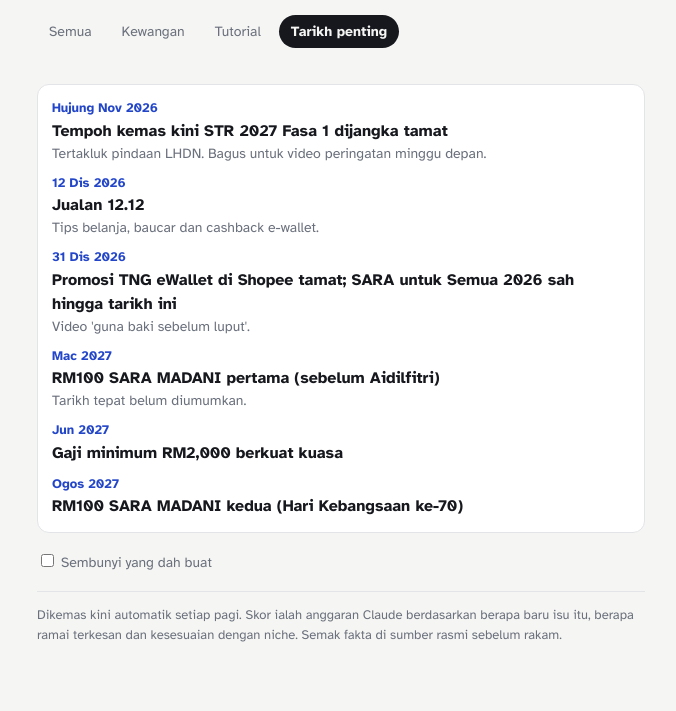
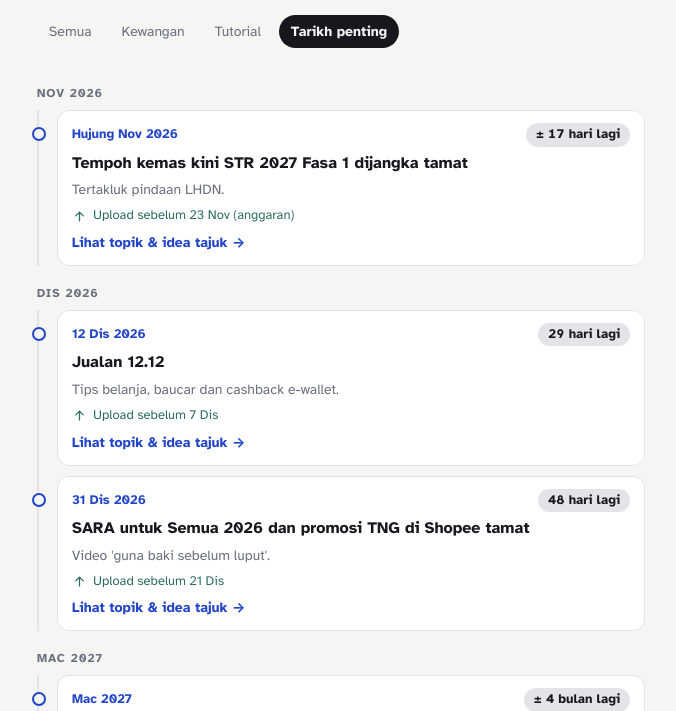
Before and after one commit to Imrnwfi/radar-trending, a plain HTML site: page index.html in a window 1280 px wide. Both pictures are taken after a click on the button "Tarikh penting". Shown: the part 89-800 px from the top of the page, without its empty margins (299-975 px from the left). Drawn offline with nearby package versions, Linux system fonts and the light colour scheme.

Commit message:
Tarikh penting jadi timeline dengan kiraan hari dan cadangan tarikh upload
Co-Authored-By: Claude Opus 5.5 <noreply@anthropic.com>
Claude-Session: https://claude.ai/code/session_016wVdpLdFUfqaMMHpkmqGp4

```diff
--- a/data.json
+++ b/data.json
@@ -387,30 +387,52 @@
  "upcoming": [
   {
    "date": "Hujung Nov 2026",
+   "when": "2026-11-30",
+   "approx": true,
+   "lead": 7,
+   "topic": "str-2027-kemas-kini",
    "label": "Tempoh kemas kini STR 2027 Fasa 1 dijangka tamat",
-   "note": "Tertakluk pindaan LHDN. Bagus untuk video peringatan minggu depan."
+   "note": "Tertakluk pindaan LHDN."
   },
   {
    "date": "12 Dis 2026",
+   "when": "2026-12-12",
+   "lead": 5,
+   "topic": "tng-bayar-shopee",
    "label": "Jualan 12.12",
    "note": "Tips belanja, baucar dan cashback e-wallet."
   },
   {
    "date": "31 Dis 2026",
-   "label": "Promosi TNG eWallet di Shopee tamat; SARA untuk Semua 2026 sah hingga tarikh ini",
+   "when": "2026-12-31",
+   "lead": 10,
+   "topic": "sara-madani-2027",
+   "label": "SARA untuk Semua 2026 dan promosi TNG di Shopee tamat",
    "note": "Video 'guna baki sebelum luput'."
   },
   {
    "date": "Mac 2027",
+   "when": "2027-03-01",
+   "approx": true,
+   "lead": 14,
+   "topic": "sara-madani-2027",
    "label": "RM100 SARA MADANI pertama (sebelum Aidilfitri)",
    "note": "Tarikh tepat belum diumumkan."
   },
   {
    "date": "Jun 2027",
+   "when": "2027-06-01",
+   "approx": true,
+   "lead": 14,
+   "topic": "gaji-minimum-2000",
    "label": "Gaji minimum RM2,000 berkuat kuasa"
   },
   {
    "date": "Ogos 2027",
+   "when": "2027-08-31",
+   "approx": true,
+   "lead": 14,
+   "topic": "sara-madani-2027",
    "label": "RM100 SARA MADANI kedua (Hari Kebangsaan ke-70)"
   }
  ]
--- a/index.html
+++ b/index.html
@@ -75,9 +75,23 @@ h1{font-family:var(--display);font-weight:700;font-size:30px;line-height:1.1;mar
 .more{display:flex;justify-content:space-between;align-items:center;gap:8px;flex-wrap:wrap;font-size:14px;color:var(--muted)}
 select{font:inherit;font-size:14px;background:var(--panel);color:var(--ink);border:1px solid var(--line);border-radius:8px;padding:4px 8px}
 .banner{font-size:14px;color:var(--rise)}
-.cal{list-style:none;margin:0;padding:0;display:flex;flex-direction:column;gap:10px}
-.cal .d{font-size:13px;font-weight:700;color:var(--accent)}
-.cal .n{font-size:14px;color:var(--muted)}
+.tl{display:flex;flex-direction:column;gap:18px}
+.mon{font-size:12px;font-weight:700;letter-spacing:.08em;color:var(--muted);margin:0 0 8px}
+.ev{list-style:none;margin:0;padding:0 0 0 18px;border-left:2px solid var(--line);display:flex;flex-direction:column;gap:10px}
+.ev li{position:relative;background:var(--panel);border:1px solid var(--line);border-radius:12px;padding:12px 14px;display:flex;flex-direction:column;gap:6px}
+.ev li::before{content:"";position:absolute;left:-26px;top:16px;width:10px;height:10px;border-radius:50%;background:var(--paper);border:2px solid var(--accent)}
+.ev li.soon{border-color:var(--hot)} .ev li.soon::before{border-color:var(--hot);background:var(--hot)}
+.ev li.past{opacity:.5}
+.evtop{display:flex;justify-content:space-between;gap:8px;align-items:baseline;flex-wrap:wrap}
+.evd{font-size:13px;font-weight:700;color:var(--accent)}
+.cd{font-size:13px;font-weight:700;border-radius:999px;padding:2px 10px;background:var(--line);color:var(--ink);font-variant-numeric:tabular-nums}
+.soon .cd{background:var(--hot);color:#fff}
+.evl{font-weight:700;line-height:1.3}
+.evn{font-size:14px;color:var(--muted)}
+.up{font-size:13px;display:flex;align-items:center;gap:6px;color:var(--ink-k)}
+.up.late{color:var(--hot);font-weight:700}
+.up svg{width:15px;height:15px}
+.go{align-self:flex-start;border:0;background:transparent;color:var(--accent);padding:0;font-size:14px;font-weight:700}
 .legend{display:flex;gap:14px;flex-wrap:wrap;font-size:13px;color:var(--muted)}
 .legend span{display:inline-flex;align-items:center;gap:6px}
 footer{font-size:13px;color:var(--muted);border-top:1px solid var(--line);padding-top:14px}
@@ -153,7 +167,7 @@ footer{font-size:13px;color:var(--muted);border-top:1px solid var(--line);paddin
     $("legend").hidden = isCal;
     if(isCal){
       const up = Array.isArray(d.upcoming) ? d.upcoming : [];
-      $("list").innerHTML = up.length ? `<div class="item" style="padding:14px"><ul class="cal">${up.map(u => `<li><div class="d">${esc(u.date)}</div><div><b>${esc(u.label)}</b></div>${u.note ? `<div class="n">${esc(u.note)}</div>` : ""}</li>`).join("")}</ul></div>` : `<div class="empty">Tiada tarikh penting buat masa ini.</div>`;
+      $("list").innerHTML = up.length ? timelineHtml(up) : `<div class="empty">Tiada tarikh penting buat masa ini.</div>`;
       return;
     }
     let list = items().filter(i => state.filter === "semua" || i.cat === state.filter);
@@ -189,6 +203,48 @@ footer{font-size:13px;color:var(--muted);border-top:1px solid var(--line);paddin
     </div>`;
   }
 
+  const BULAN = ["JAN","FEB","MAC","APR","MEI","JUN","JUL","OGO","SEP","OKT","NOV","DIS"];
+  const BLN = ["Jan","Feb","Mac","Apr","Mei","Jun","Jul","Ogo","Sep","Okt","Nov","Dis"];
+  function todayMY(){ const s = new Date().toLocaleDateString("en-CA",{timeZone:"Asia/Kuala_Lumpur"}); return new Date(s + "T00:00:00Z"); }
+  function parseD(s){ return /^\d{4}-\d{2}-\d{2}$/.test(s || "") ? new Date(s + "T00:00:00Z") : null; }
+  function days(a,b){ return Math.round((b - a) / 86400000); }
+  function cdText(n, approx){
+    if(n < 0) return "Dah lepas";
+    if(n === 0) return "Hari ini";
+    if(n === 1) return "Esok";
+    if(n < 60) return (approx ? "± " : "") + n + " hari lagi";
+    return (approx ? "± " : "") + Math.round(n / 30) + " bulan lagi";
+  }
+  const UP = '<svg viewBox="0 0 24 24" fill="none" stroke="currentColor" stroke-width="2" stroke-linecap="round" stroke-linejoin="round" aria-hidden="true"><path d="M12 19V5M6 11l6-6 6 6"/></svg>';
+  function timelineHtml(up){
+    const t = todayMY();
+    const rows = up.map(u => ({ u, w: parseD(u.when) }))
+      .filter(r => !r.w || days(t, r.w) >= -1)
+      .sort((a,b) => (a.w ? a.w.getTime() : Infinity) - (b.w ? b.w.getTime() : Infinity));
+    const groups = [];
+    rows.forEach(r => {
+      const key = r.w ? BULAN[r.w.getUTCMonth()] + " " + r.w.getUTCFullYear() : "TARIKH BELUM PASTI";
+      let g = groups[groups.length - 1]; if(!g || g.key !== key){ g = { key, rows: [] }; groups.push(g); } g.rows.push(r);
+    });
+    const topicIds = new Set(items().map(i => i.id));
+    return `<div class="tl">${groups.map(g => `<section><h2 class="mon">${esc(g.key)}</h2><ul class="ev">${g.rows.map(({u, w}) => {
+      const n = w ? days(t, w) : null;
+      const soon = n !== null && n >= 0 && n <= 7;
+      let upHtml = "";
+      if(w && n >= 0){
+        const lead = Math.max(1, Math.min(60, Number(u.lead) || 7));
+        const ub = new Date(w.getTime() - lead * 86400000), m = days(t, ub);
+        upHtml = m <= 0 ? `<div class="up late">${UP}Upload video sekarang</div>`
+          : `<div class="up">${UP}Upload sebelum ${ub.getUTCDate()} ${BLN[ub.getUTCMonth()]}${u.approx ? " (anggaran)" : ""}</div>`;
+      }
+      return `<li class="${soon ? "soon" : ""}${n !== null && n < 0 ? " past" : ""}">
+        <div class="evtop"><span class="evd">${esc(u.date)}</span>${n !== null ? `<span class="cd">${cdText(n, u.approx)}</span>` : ""}</div>
+        <div class="evl">${esc(u.label)}</div>
+        ${u.note ? `<div class="evn">${esc(u.note)}</div>` : ""}
+        ${upHtml}
+        ${u.topic && topicIds.has(u.topic) ? `<button class="go" data-goto="${esc(u.topic)}">Lihat topik &amp; idea tajuk →</button>` : ""}
+      </li>`; }).join("")}</ul></section>`).join("")}</div>`;
+  }
   function appHtml(i){
     const a = i.app; if(!a || !a.name) return "";
     const u = safeUrl(a.url); const cls = i.cat === "tutorial" ? "tutorial" : "";
@@ -226,6 +282,9 @@ Tulis pakej video dalam Bahasa Melayu. Guna hanya fakta di atas; jangan reka ang
     else if(b.dataset.toggle){ const id = b.dataset.toggle; state.open[id] = !state.open[id];
       b.setAttribute("aria-expanded", String(state.open[id])); const d = $("d-" + id); if(d) d.hidden = !state.open[id]; }
     else if(b.dataset.copy != null){ copy(b.dataset.copy, b); }
+    else if(b.dataset.goto){ const id = b.dataset.goto; state.filter = "semua"; state.open[id] = true;
+      document.querySelectorAll(".tab").forEach(t => t.setAttribute("aria-pressed", String(t.dataset.f === "semua"))); render();
+      const el = $("d-" + id); if(el) el.parentElement.scrollIntoView({behavior: matchMedia("(prefers-reduced-motion: reduce)").matches ? "auto" : "smooth", block:"start"}); }
     else if(b.dataset.prompt){ const it = items().find(x => x.id === b.dataset.prompt); if(it) copy(buildPrompt(it), b); }
     else if(b.dataset.done){ const id = b.dataset.done; if(state.done[id]) delete state.done[id]; else state.done[id] = 1; saveDone(); render(); }
   });
```
Also changed, not shown: history/2026-11-13.json (+24 -2 lines).
